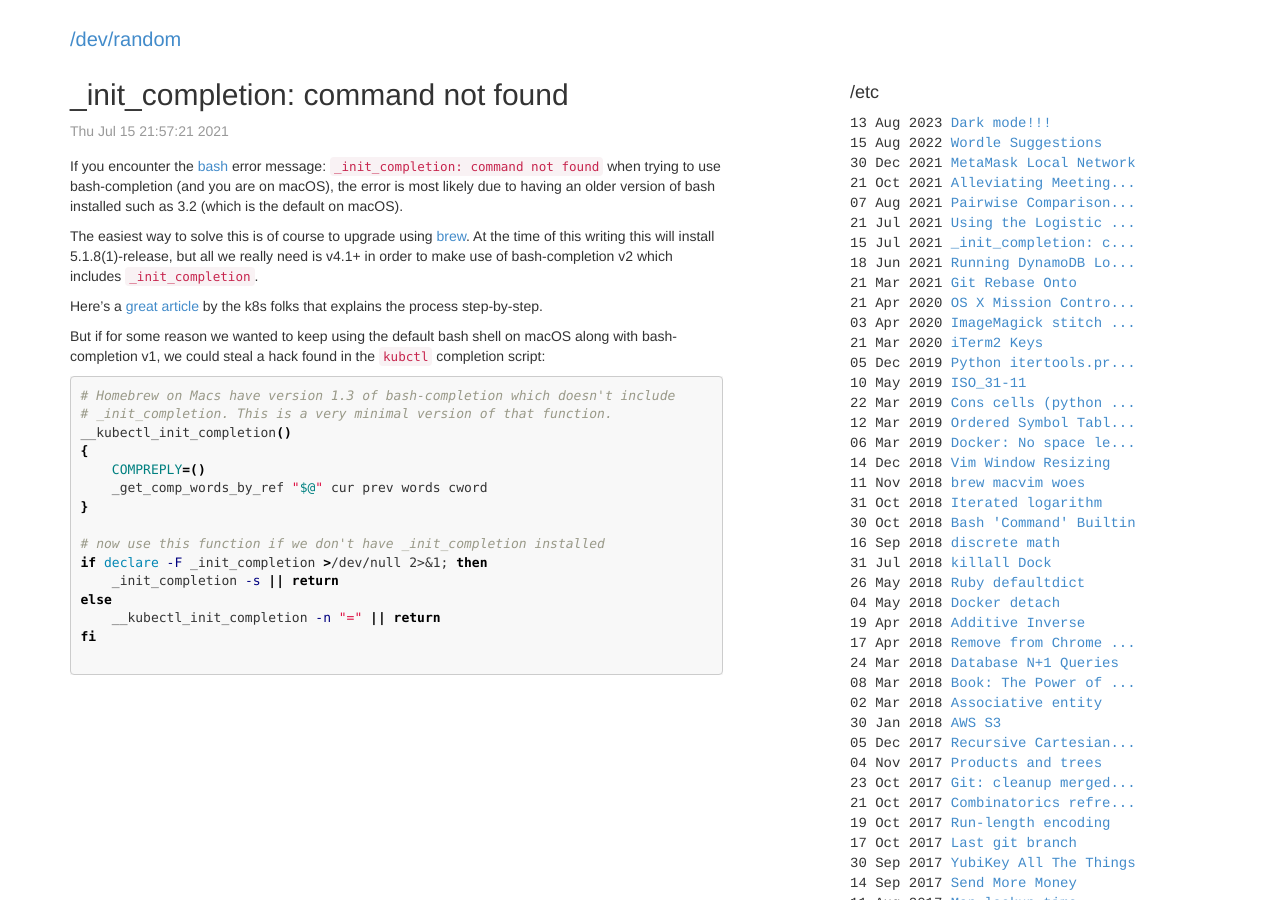
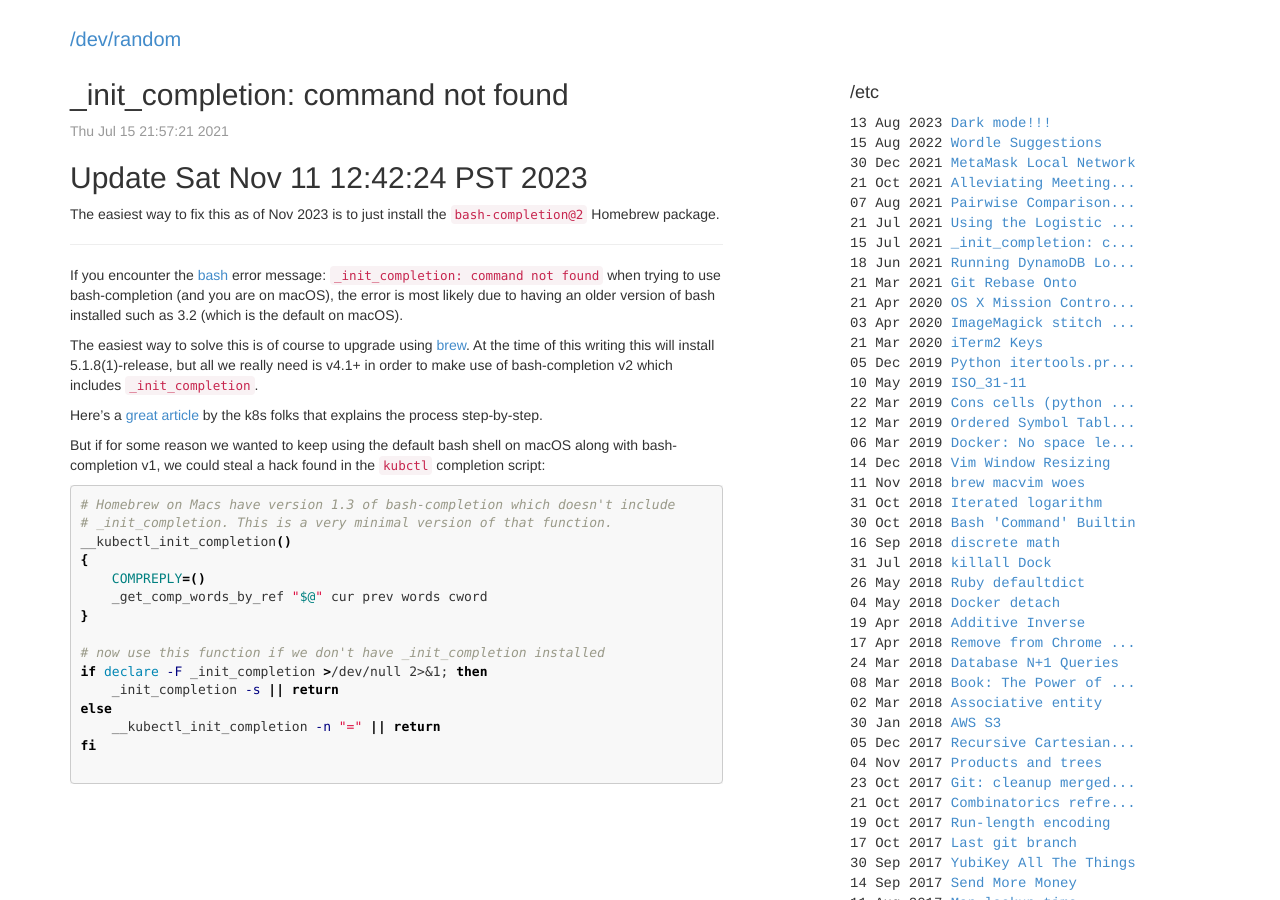
Before and after one commit to cadizm/blog.mcadiz.com, a Jekyll site: the page built from _posts/2021-07-15-_init_completion-command-not-found.md, in a window 1280 px wide and 900 px high. Built offline with Jekyll 4.4.1, drawn with Linux system fonts in a browser that asks for light colours.

Commit message:
Update bash _init_completion

```diff
--- a/_posts/2021-07-15-_init_completion-command-not-found.md
+++ b/_posts/2021-07-15-_init_completion-command-not-found.md
@@ -2,6 +2,12 @@
 layout: post
 title: "_init_completion: command not found"
 date: Thu Jul 15 14:57:21 PDT 2021
+---
+
+## Update Sat Nov 11 12:42:24 PST 2023
+
+The easiest way to fix this as of Nov 2023 is to just install the `bash-completion@2` Homebrew package.
+
 ---
 
 If you encounter the [bash](https://www.gnu.org/software/bash/) error message: `_init_completion: command not found` when trying to use bash-completion (and you are on macOS), the error is most likely due to having an older version of bash installed such as 3.2 (which is the default on macOS).
```
